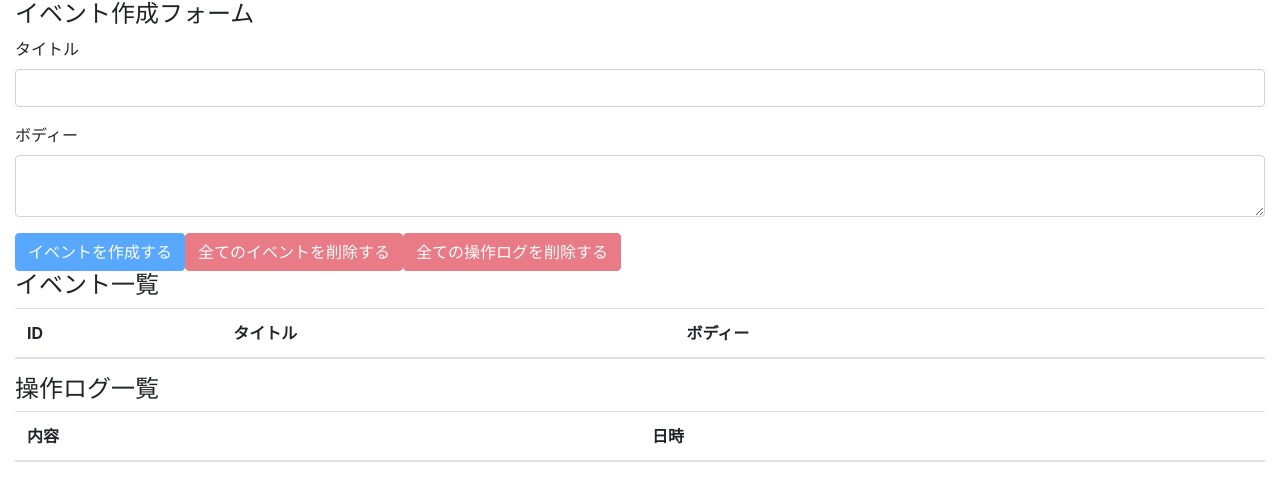
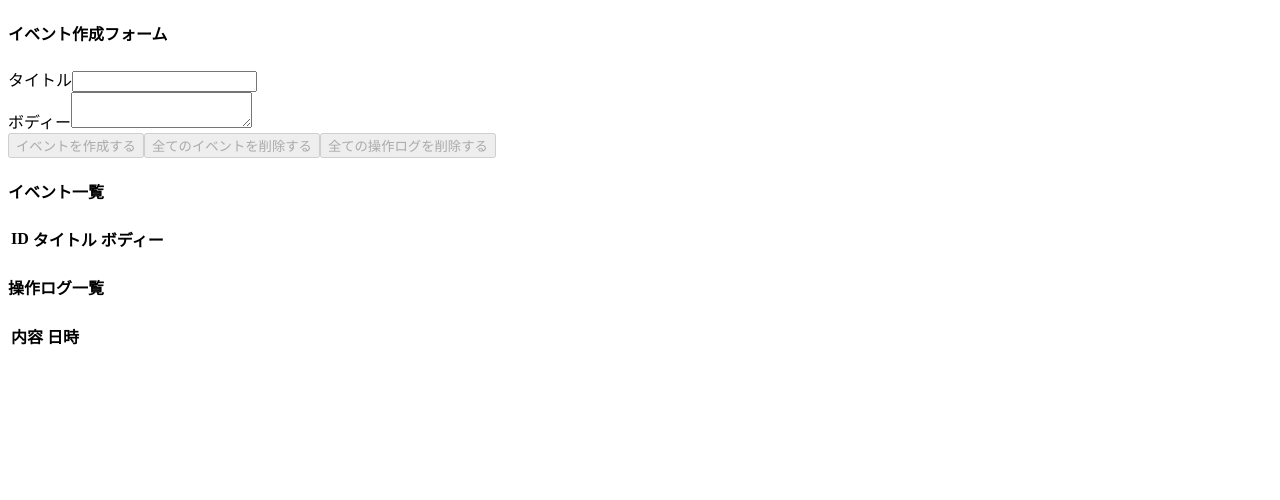
Before and after one commit to kkata/react-hooks-101, a React (Create React App) app: page / in a window 1280 px wide. Shown: the top 500 px of the page. Built offline with nearby package versions, Linux system fonts and the light colour scheme.

Commit message:
delete bootstrap css

```diff
--- a/src/components/App.js
+++ b/src/components/App.js
@@ -1,6 +1,4 @@
 import React, { useEffect, useReducer} from 'react'
-
-import 'bootstrap/dist/css/bootstrap.min.css'
 
 import AppContext from '../contexts/AppContext'
 import reducer from '../reducers'
@@ -25,7 +23,7 @@ const App = () => {
 
   return (
     <AppContext.Provider value={{ state, dispatch }}>
-      <div className="container-fluid">
+      <div>
         <EventForm />
         <Events />
         <OperationLogs />
--- a/src/components/Event.js
+++ b/src/components/Event.js
@@ -26,7 +26,7 @@ const Event = ({ event }) => {
       <td>{id}</td>
       <td>{event.title}</td>
       <td>{event.body}</td>
-      <td><button type="button" className="btn btn-danger" onClick={handleClickDleteButton}>削除</button></td>
+      <td><button type="button" onClick={handleClickDleteButton}>削除</button></td>
     </tr>
   )
 }
--- a/src/components/EventForm.js
+++ b/src/components/EventForm.js
@@ -57,17 +57,17 @@ const EventForm = () => {
     <>
       <h4>イベント作成フォーム</h4>
       <form>
-        <div className="form-group">
+        <div>
           <label htmlFor="formEventTitle">タイトル</label>
-          <input className="form-control" id="formEventTitle" value={title} onChange={e => setTitle(e.target.value)}></input>
+          <input id="formEventTitle" value={title} onChange={e => setTitle(e.target.value)}></input>
         </div>
-        <div className="form-group">
+        <div>
           <label htmlFor="formEventBody">ボディー</label>
-          <textarea className="form-control" id="formEventBody" value={body} onChange={e => setBody(e.target.value)}></textarea>
+          <textarea id="formEventBody" value={body} onChange={e => setBody(e.target.value)}></textarea>
         </div>
-        <button className="btn btn-primary" onClick={addEvent} disabled={unCreatable}>イベントを作成する</button>
-        <button className="btn btn-danger" onClick={deleteAllEvents} disabled={!state.events.length}>全てのイベントを削除する</button>
-        <button className="btn btn-danger" onClick={deleteAllOperationLogs} disabled={state.operationLogs.length === 0}>全ての操作ログを削除する</button>
+        <button onClick={addEvent} disabled={unCreatable}>イベントを作成する</button>
+        <button onClick={deleteAllEvents} disabled={!state.events.length}>全てのイベントを削除する</button>
+        <button onClick={deleteAllOperationLogs} disabled={state.operationLogs.length === 0}>全ての操作ログを削除する</button>
       </form>
     </>
   )
--- a/src/components/Events.js
+++ b/src/components/Events.js
@@ -7,7 +7,7 @@ const Events = () => {
   return (
     <>
       <h4>イベント一覧</h4>
-        <table className="table table-hover">
+        <table>
         <thead>
           <tr>
           <th>ID</th>
--- a/src/components/OperationLogs.js
+++ b/src/components/OperationLogs.js
@@ -9,7 +9,7 @@ const OperationLogs = () => {
   return (
     <>
       <h4>操作ログ一覧</h4>
-      <table className="table table-hover">
+      <table>
         <thead>
           <tr>
             <th>内容</th>
```
